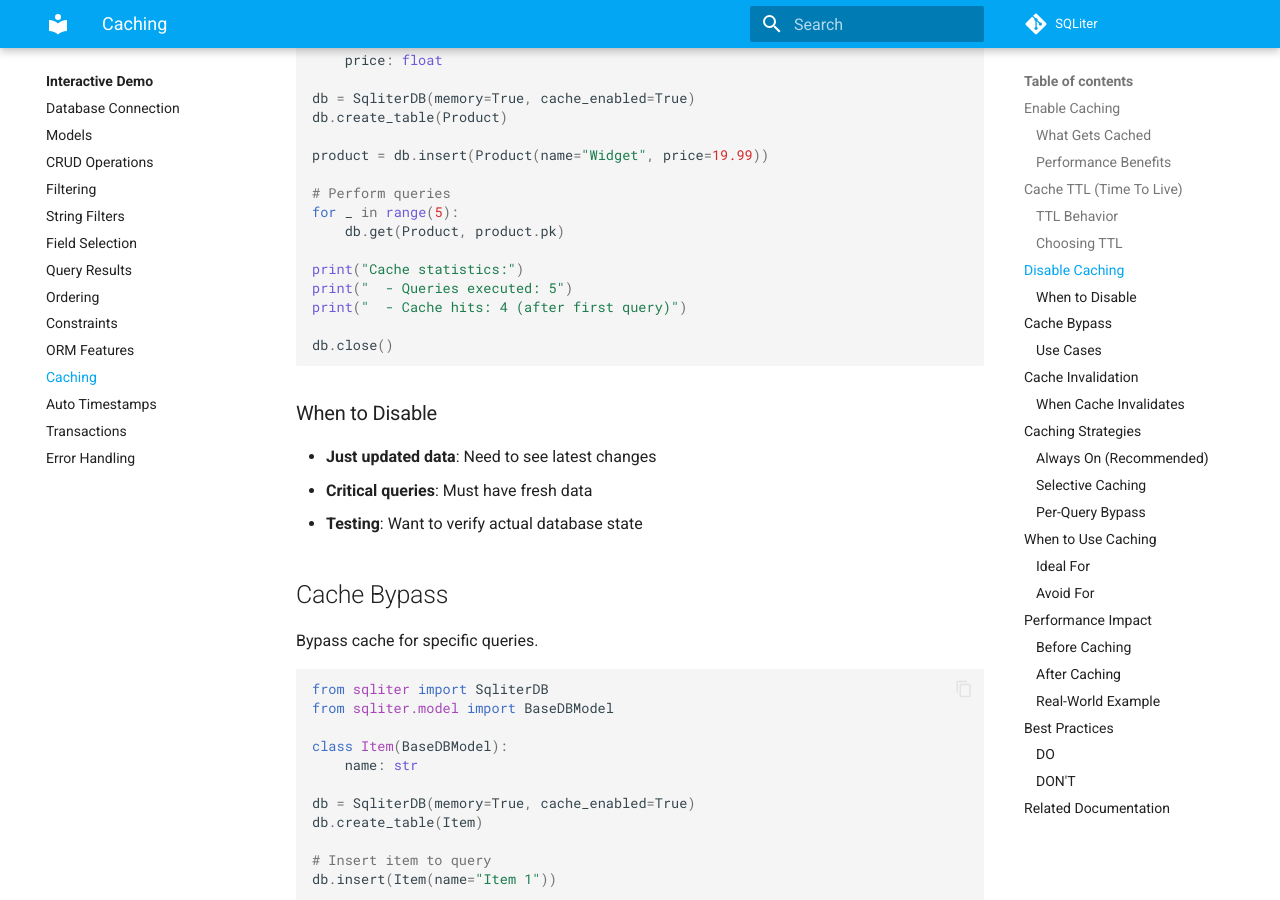
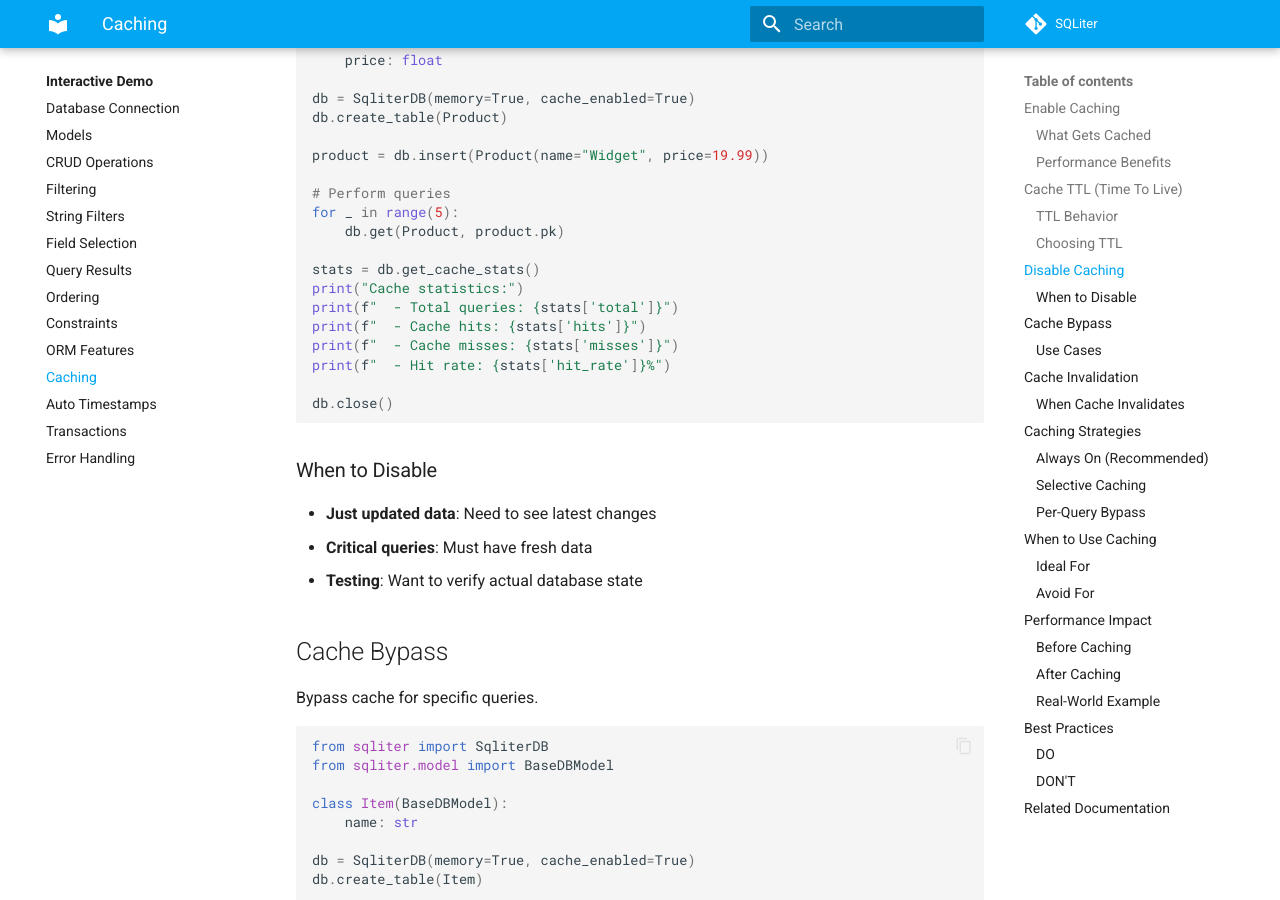
Before and after one commit to seapagan/sqliter-py, an MkDocs documentation site: the page built from docs/tui-demo/caching.md, in a window 1280 px wide and 900 px high, scrolled down 2801 px. Built offline with MkDocs 1.6.1 and Material for MkDocs 9.7.7, drawn with Linux system fonts in a browser that asks for light colours; plug-ins that fetch from the network failed and are left out; comment, search, counter and statistics services are not loaded.

Commit message:
fix(tui): Use actual cache statistics instead of hardcoded values
Update the cache statistics demo to use get_cache_stats() to display
real-time cache performance data instead of hardcoded values that could
drift from actual behavior.

- Use get_cache_stats() to retrieve actual statistics
- Display total queries, hits, misses, and hit rate
- Update demo documentation to match implementation

```diff
--- a/docs/tui-demo/caching.md
+++ b/docs/tui-demo/caching.md
@@ -138,9 +138,12 @@ product = db.insert(Product(name="Widget", price=19.99))
 for _ in range(5):
     db.get(Product, product.pk)
 
+stats = db.get_cache_stats()
 print("Cache statistics:")
-print("  - Queries executed: 5")
-print("  - Cache hits: 4 (after first query)")
+print(f"  - Total queries: {stats['total']}")
+print(f"  - Cache hits: {stats['hits']}")
+print(f"  - Cache misses: {stats['misses']}")
+print(f"  - Hit rate: {stats['hit_rate']}%")
 
 db.close()
 # --8<-- [end:disable-cache]
```
Also changed, not shown: 1 other file.
